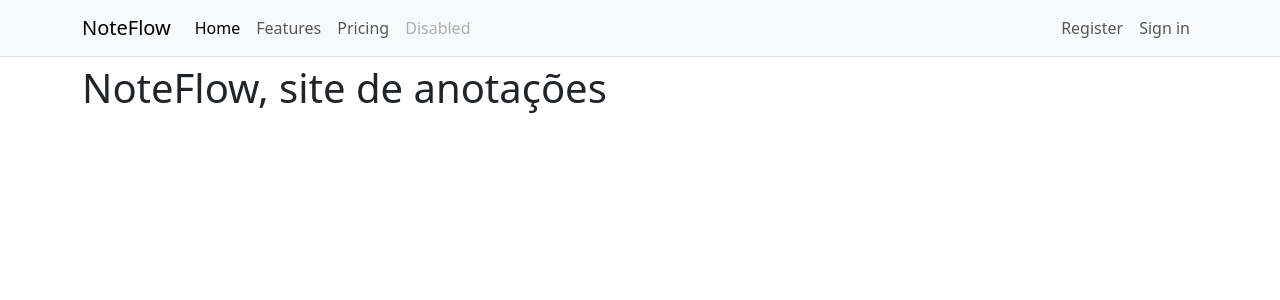
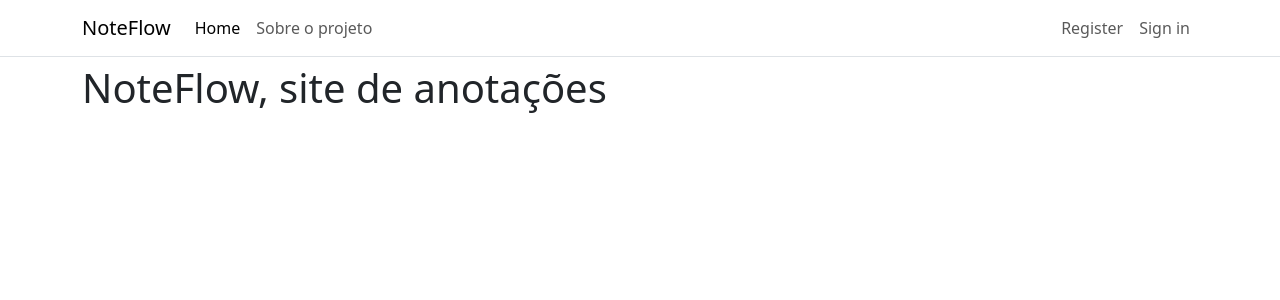
Before and after one commit to Rafaelp122/note-flow, a Django app: page / in a window 1280 px wide. Shown: the top 300 px of the page. Run offline with Django 5.2, Linux system fonts and the light colour scheme.

Commit message:
feat(templates): update header navigation and add static files directory

```diff
--- a/src/note_flow/settings.py
+++ b/src/note_flow/settings.py
@@ -120,6 +120,10 @@ USE_TZ = True
 
 STATIC_URL = 'static/'
 
+STATICFILES_DIRS = [
+    BASE_DIR / "static",
+]
+
 # Default primary key field type
 # https://docs.djangoproject.com/en/5.2/ref/settings/#default-auto-field
 
--- a/src/templates/base.html
+++ b/src/templates/base.html
@@ -2,12 +2,12 @@
 
 <!DOCTYPE html>
 <html lang="en">
-
 <head>
     <meta charset="UTF-8">
     <meta name="viewport" content="width=device-width, initial-scale=1.0">
-    <title>{% block title %} {% endblock title %} | NoteFlow </title>
     <link href="https://cdn.jsdelivr.net/npm/bootstrap@5.3.8/dist/css/bootstrap.min.css" rel="stylesheet" integrity="sha384-sRIl4kxILFvY47J16cr9ZwB07vP4J8+LH7qKQnuqkuIAvNWLzeN8tE5YBujZqJLB" crossorigin="anonymous">
+    <link rel="stylesheet" href="base-styles.css">
+    <title>{% block title %}{% endblock title %} | NoteFlow </title>
 </head>
 <body>
     {% include "partials/header.html" %}
--- a/src/templates/partials/header.html
+++ b/src/templates/partials/header.html
@@ -1,5 +1,5 @@
 <header>
-    <nav class="navbar navbar-expand-sm bg-body-tertiary border-bottom fixed-top">
+    <nav class="navbar navbar-expand-sm border-bottom fixed-top"> {% comment "" %} bg-body-tertiary {% endcomment %}
         <div class="container">
             <a class="navbar-brand" href="#">NoteFlow</a>
             <button class="navbar-toggler" type="button" data-bs-toggle="collapse" data-bs-target="#navbarNavAltMarkup" aria-controls="navbarNavAltMarkup" aria-expanded="false" aria-label="Toggle navigation">
@@ -8,9 +8,7 @@
             <div class="collapse navbar-collapse" id="navbarNavAltMarkup">
             <div class="navbar-nav">
                 <a class="nav-link active" aria-current="page" href="#">Home</a>
-                <a class="nav-link" href="#">Features</a>
-                <a class="nav-link" href="#">Pricing</a>
-                <a class="nav-link disabled" aria-disabled="true">Disabled</a>
+                <a class="nav-link" href="#">Sobre o projeto</a>
             </div>
             <div class="navbar-nav ms-auto">
                 <a class="nav-link" href="#">Register</a>
```
